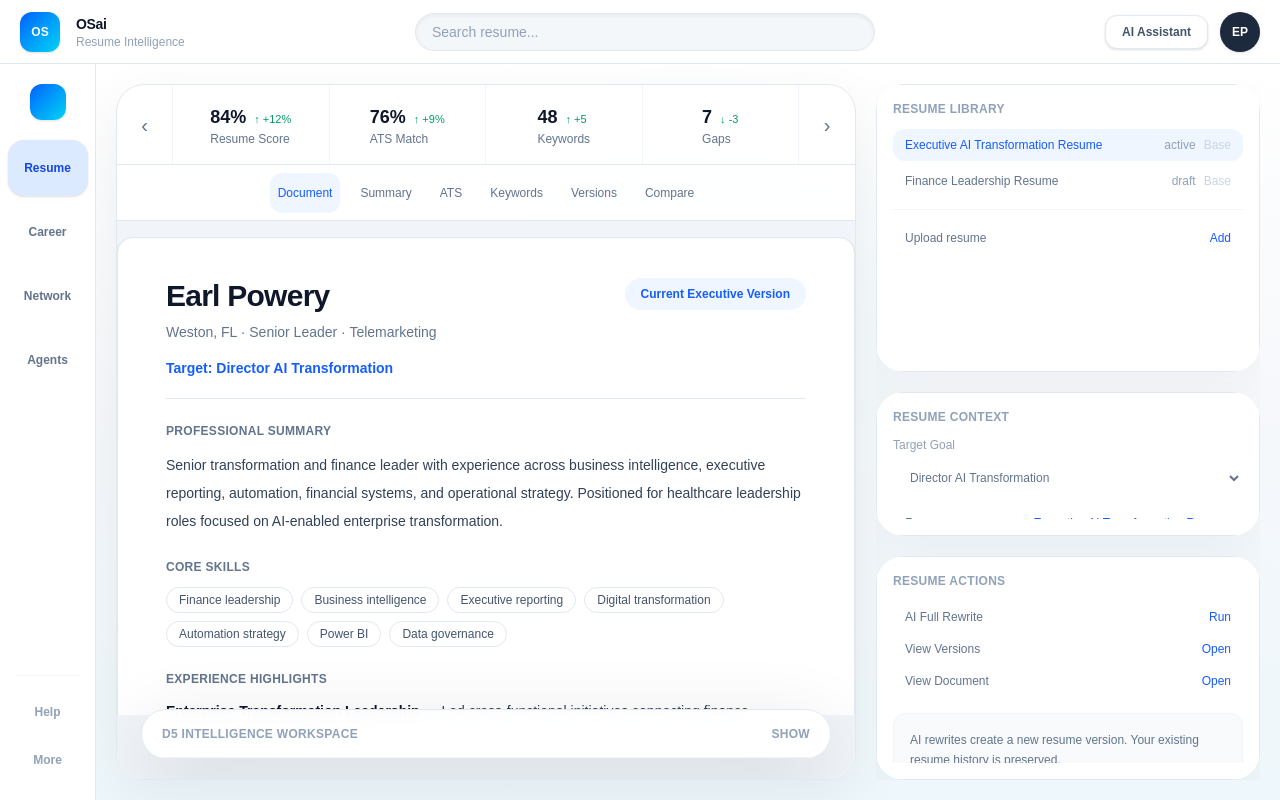
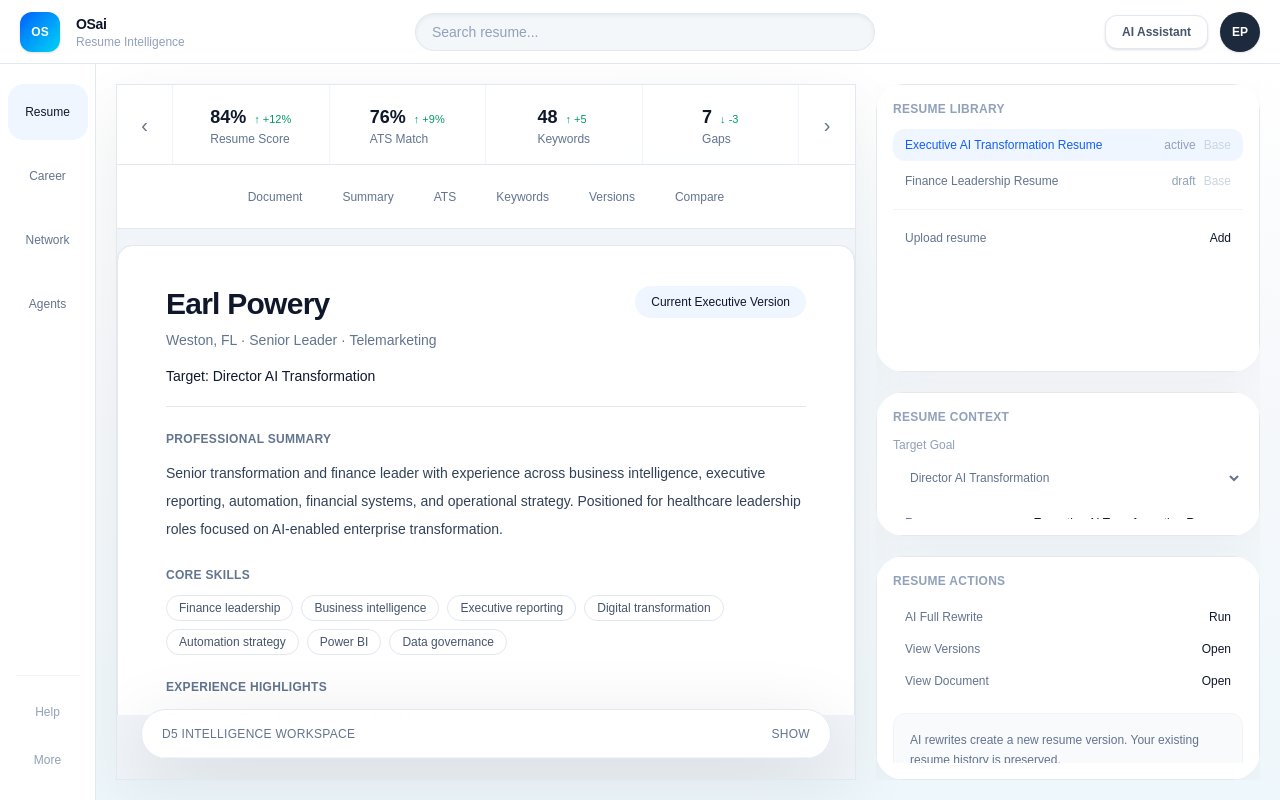
Before and after one commit to OrbitSystemsAi/career-pivot, a Next.js app: page / in a window 1280 px wide. Both pictures are taken after a click on the button "Resume". Built offline with nearby package versions, Linux system fonts and the light colour scheme.

Commit message:
Normalize button styling across resume workspace

```diff
--- a/core/shell/frames/D2NavigationFrame.tsx
+++ b/core/shell/frames/D2NavigationFrame.tsx
@@ -8,8 +8,6 @@ export default function D2NavigationFrame() {
 
   return (
     <nav className="flex h-full w-24 flex-col items-center border-r border-slate-200 bg-white py-5">
-      <div className="mb-5 h-9 w-9 rounded-xl bg-gradient-to-br from-blue-600 to-cyan-400 shadow-sm" />
-
       <div className="flex flex-1 flex-col items-center gap-2">
         {Object.values(moduleRegistry).map((module) => {
           const selected = activeModule === module.id;
@@ -18,10 +16,10 @@ export default function D2NavigationFrame() {
             <button
               key={module.id}
               onClick={() => setActiveModule(module.id)}
-              className={`flex h-14 w-20 items-center justify-center rounded-2xl text-xs font-semibold transition ${
+              className={`flex h-14 w-20 items-center justify-center rounded-2xl text-xs transition ${
                 selected
-                  ? "bg-blue-100 text-blue-700 shadow-sm"
-                  : "text-slate-500 hover:bg-blue-50 hover:text-blue-600"
+                  ? "bg-blue-50 text-slate-900"
+                  : "text-slate-500 hover:bg-blue-50 hover:text-slate-900"
               }`}
             >
               {module.name}
@@ -31,11 +29,11 @@ export default function D2NavigationFrame() {
       </div>
 
       <div className="mt-4 flex flex-col gap-2 border-t border-slate-100 pt-4">
-        <button className="flex h-10 w-16 items-center justify-center rounded-xl text-xs font-semibold text-slate-400 hover:bg-blue-50 hover:text-blue-600">
+        <button className="flex h-10 w-16 items-center justify-center rounded-xl text-xs text-slate-400 hover:bg-blue-50 hover:text-slate-900">
           Help
         </button>
 
-        <button className="flex h-10 w-16 items-center justify-center rounded-xl text-xs font-semibold text-slate-400 hover:bg-blue-50 hover:text-blue-600">
+        <button className="flex h-10 w-16 items-center justify-center rounded-xl text-xs text-slate-400 hover:bg-blue-50 hover:text-slate-900">
           More
         </button>
       </div>
--- a/core/shell/frames/D3WorkspaceFrame.tsx
+++ b/core/shell/frames/D3WorkspaceFrame.tsx
@@ -4,7 +4,7 @@ import D3VisualizationPanel from "../panels/D3VisualizationPanel";
 
 export default function D3WorkspaceFrame() {
   return (
-    <section className="flex min-h-0 flex-col overflow-hidden rounded-[1.75rem] border border-slate-200 bg-white/95 shadow-[0_18px_60px_rgba(15,23,42,0.06)]">
+    <section className="flex min-h-0 flex-col overflow-hidden rounded-[1.75 rem] border border-slate-200 bg-white/95 shadow-[0_18px_60px_rgba(15,23,42,0.06)]">
       <D3WorkspaceHeaderPanel />
       <D3WorkspaceControlsPanel />
       <D3VisualizationPanel />
--- a/core/shell/frames/D5BottomWorkspaceFrame.tsx
+++ b/core/shell/frames/D5BottomWorkspaceFrame.tsx
@@ -17,7 +17,7 @@ export default function D5BottomWorkspaceFrame({
     <section className="absolute bottom-5 left-6 right-6 z-50 overflow-hidden rounded-[1.75rem] border border-slate-200 bg-white/95 shadow-[0_24px_80px_rgba(15,23,42,0.14)] backdrop-blur">
       <button
         onClick={onToggle}
-        className="flex h-12 w-full items-center justify-between border-b border-slate-100 px-5 text-xs font-bold uppercase tracking-wide text-slate-400 hover:bg-blue-50 hover:text-blue-600"
+        className="flex h-12 w-full items-center justify-between border-b border-slate-100 px-5 text-xs uppercase tracking-wide text-slate-500 hover:bg-blue-50 hover:text-slate-900"
       >
         <span>D5 Intelligence Workspace</span>
         <span>{isOpen ? "Hide" : "Show"}</span>
--- a/core/shell/panels/D3WorkspaceControlsPanel.tsx
+++ b/core/shell/panels/D3WorkspaceControlsPanel.tsx
@@ -2,24 +2,14 @@
 
 import { getActiveModule } from "@/core/moduleEngine/getActiveModule";
 import { useOSState } from "@/core/state/OSStateProvider";
-import { useEffect } from "react";
 
 export default function D3WorkspaceControlsPanel() {
   const { activeModule, activeView, setActiveView } = useOSState();
-
   const module = getActiveModule(activeModule);
 
-  useEffect(() => {
-    const activeViewExists = module.views.some((view) => view.id === activeView);
-
-    if (!activeViewExists) {
-      setActiveView(module.views[0]?.id);
-    }
-  }, [activeModule, activeView, module.views, setActiveView]);
-
   return (
-    <div className="relative flex h-14 items-center justify-center border-b border-slate-200">
-      <div className="flex gap-3">
+    <div className="flex h-16 items-center justify-center border-b border-slate-200 bg-white px-4">
+      <div className="flex items-center gap-2">
         {module.views.map((view) => {
           const selected = activeView === view.id;
 
@@ -27,10 +17,10 @@ export default function D3WorkspaceControlsPanel() {
             <button
               key={view.id}
               onClick={() => setActiveView(view.id)}
-              className={`rounded-xl px-2 py-3 text-xs font-medium transition ${
+              className={`rounded-xl px-4 py-2 text-xs transition ${
                 selected
-                  ? "bg-blue-50 text-blue-600"
-                  : "text-slate-500 hover:bg-blue-50 hover:text-blue-600"
+                  ? "bg-blue-50 text-slate-900"
+                  : "text-slate-500 hover:bg-blue-50 hover:text-slate-900"
               }`}
             >
               {view.label}
--- a/core/ui/ActionRow.tsx
+++ b/core/ui/ActionRow.tsx
@@ -15,14 +15,14 @@ export default function ActionRow({
     <>
       <span>{label}</span>
 
-      {value && <span className="text-blue-600">{value}</span>}
+      {value && <span className="text-slate-900">{value}</span>}
 
-      {action && <span className="text-blue-600">{action}</span>}
+      {action && <span className="text-slate-900">{action}</span>}
     </>
   );
 
   const className =
-    "flex w-full justify-between rounded-xl px-3 py-2 text-xs font-medium text-slate-500 hover:bg-blue-50 hover:text-blue-600";
+    "flex w-full justify-between rounded-xl px-3 py-2 text-xs text-slate-500 hover:bg-blue-50 hover:text-slate-900";
 
   if (!onClick) {
     return <div className={className}>{content}</div>;
--- a/modules/resume/components/ResumeDocument.tsx
+++ b/modules/resume/components/ResumeDocument.tsx
@@ -7,6 +7,14 @@ import { useUser } from "@/core/user/UserProvider";
 import { resumeDocumentData } from "../data/resumeDocumentData";
 
 type PreviewMode = "preview" | "text" | "debug";
+
+function controlButtonClass(selected: boolean) {
+  return `rounded-xl border border-slate-200 bg-white px-3 py-2 text-xs transition ${
+    selected
+      ? "bg-blue-50 text-slate-900"
+      : "text-slate-500 hover:bg-blue-50 hover:text-slate-900"
+  }`;
+}
 
 export default function ResumeDocument() {
   const [previewMode, setPreviewMode] = useState<PreviewMode>("preview");
@@ -59,11 +67,11 @@ export default function ResumeDocument() {
       <div className="h-full w-full overflow-auto">
         <div className="sticky top-0 z-20 flex items-center justify-between border-b border-slate-200 bg-slate-100 px-4 py-3">
           <div>
-            <div className="text-xs font-semibold uppercase tracking-wide text-slate-400">
+            <div className="text-xs uppercase tracking-wide text-slate-400">
               Document
             </div>
 
-            <div className="mt-1 text-sm font-semibold text-slate-700">
+            <div className="mt-1 text-sm text-slate-700">
               {parsedDocument.fileName}
             </div>
           </div>
@@ -71,40 +79,28 @@ export default function ResumeDocument() {
           <div className="flex gap-2">
             <button
               onClick={() => setPreviewMode("preview")}
-              className={`rounded-xl border border-slate-200 bg-white px-3 py-2 text-xs font-semibold ${
-                previewMode === "preview"
-                  ? "text-blue-600"
-                  : "text-slate-500 hover:bg-blue-50 hover:text-blue-600"
-              }`}
+              className={controlButtonClass(previewMode === "preview")}
             >
               Preview
             </button>
 
             <button
               onClick={() => setPreviewMode("text")}
-              className={`rounded-xl border border-slate-200 bg-white px-3 py-2 text-xs font-semibold ${
-                previewMode === "text"
-                  ? "text-blue-600"
-                  : "text-slate-500 hover:bg-blue-50 hover:text-blue-600"
-              }`}
+              className={controlButtonClass(previewMode === "text")}
             >
               Parsed Text
             </button>
 
             <button
               onClick={() => setPreviewMode("debug")}
-              className={`rounded-xl border border-slate-200 bg-white px-3 py-2 text-xs font-semibold ${
-                previewMode === "debug"
-                  ? "text-blue-600"
-                  : "text-slate-500 hover:bg-blue-50 hover:text-blue-600"
-              }`}
+              className={controlButtonClass(previewMode === "debug")}
             >
               Debug
             </button>
 
             <button
               onClick={handlePrint}
-              className="rounded-xl border border-slate-200 bg-white px-3 py-2 text-xs font-semibold text-slate-500 hover:bg-blue-50 hover:text-blue-600"
+              className="rounded-xl border border-slate-200 bg-white px-3 py-2 text-xs text-slate-500 transition hover:bg-blue-50 hover:text-slate-900"
             >
               Print
             </button>
@@ -112,9 +108,9 @@ export default function ResumeDocument() {
             <button
               onClick={handleDownloadOriginal}
               disabled={!canDownloadOriginal}
-              className={`rounded-xl border border-slate-200 bg-white px-3 py-2 text-xs font-semibold ${
+              className={`rounded-xl border border-slate-200 bg-white px-3 py-2 text-xs transition ${
                 canDownloadOriginal
-                  ? "text-slate-500 hover:bg-blue-50 hover:text-blue-600"
+                  ? "text-slate-500 hover:bg-blue-50 hover:text-slate-900"
                   : "cursor-not-allowed text-slate-300"
               }`}
             >
@@ -127,10 +123,8 @@ export default function ResumeDocument() {
           {previewMode === "preview" && (
             <div className="mx-auto min-h-[1056px] w-full max-w-[816px] rounded-sm border border-slate-200 bg-white px-12 py-10 shadow-sm print:mx-0 print:max-w-none print:border-0 print:shadow-none">
               {optimizationSummary && (
-                <div className="mb-6 rounded-xl border border-blue-100 bg-blue-50 p-4 text-sm text-blue-700">
-                  <div className="font-semibold">
-                    {optimizationSummary.label}
-                  </div>
+                <div className="mb-6 rounded-xl border border-blue-100 bg-blue-50 p-4 text-sm text-slate-700">
+                  <div>{optimizationSummary.label}</div>
 
                   <ul className="mt-2 list-disc space-y-1 pl-5 text-xs leading-5">
                     {optimizationSummary.notes.map((note) => (
@@ -141,7 +135,7 @@ export default function ResumeDocument() {
               )}
 
               <div
-                className="resume-preview text-sm leading-7 text-slate-800 [&_a]:text-blue-600 [&_h1]:mb-3 [&_h1]:text-3xl [&_h1]:font-bold [&_h2]:mt-6 [&_h2]:text-sm [&_h2]:font-bold [&_h2]:uppercase [&_h2]:tracking-wide [&_h2]:text-blue-600 [&_li]:ml-5 [&_li]:list-disc [&_p]:mb-3 [&_strong]:font-bold [&_table]:w-full [&_td]:align-top"
+                className="resume-preview text-sm leading-7 text-slate-800 [&_a]:text-slate-900 [&_h1]:mb-3 [&_h1]:text-3xl [&_h1]:font-bold [&_h2]:mt-6 [&_h2]:text-sm [&_h2]:font-bold [&_h2]:uppercase [&_h2]:tracking-wide [&_h2]:text-slate-900 [&_li]:ml-5 [&_li]:list-disc [&_p]:mb-3 [&_strong]:font-bold [&_table]:w-full [&_td]:align-top"
                 dangerouslySetInnerHTML={{
                   __html: parsedDocument.htmlPreview,
                 }}
@@ -151,15 +145,13 @@ export default function ResumeDocument() {
 
           {previewMode === "text" && (
             <div className="mx-auto min-h-[1056px] w-full max-w-[816px] rounded-sm border border-slate-200 bg-white px-12 py-10 shadow-sm">
-              <div className="mb-4 text-xs font-semibold uppercase tracking-wide text-slate-400">
+              <div className="mb-4 text-xs uppercase tracking-wide text-slate-400">
                 Extracted Text
               </div>
 
               {optimizationSummary && (
-                <div className="mb-6 rounded-xl border border-blue-100 bg-blue-50 p-4 text-sm text-blue-700">
-                  <div className="font-semibold">
-                    {optimizationSummary.label}
-                  </div>
+                <div className="mb-6 rounded-xl border border-blue-100 bg-blue-50 p-4 text-sm text-slate-700">
+                  <div>{optimizationSummary.label}</div>
 
                   <ul className="mt-2 list-disc space-y-1 pl-5 text-xs leading-5">
                     {optimizationSummary.notes.map((note) => (
@@ -277,12 +269,12 @@ export default function ResumeDocument() {
               </div>
             </div>
 
-            <div className="rounded-full bg-blue-50 px-4 py-2 text-xs font-semibold text-blue-600">
+            <div className="rounded-full bg-blue-50 px-4 py-2 text-xs text-slate-900">
               {activeVersion?.label}
             </div>
           </div>
 
-          <div className="mt-4 text-sm font-semibold text-blue-600">
+          <div className="mt-4 text-sm text-slate-900">
             Target: {targetGoal?.title ?? activeResume?.targetJobTitle}
           </div>
         </div>
```
